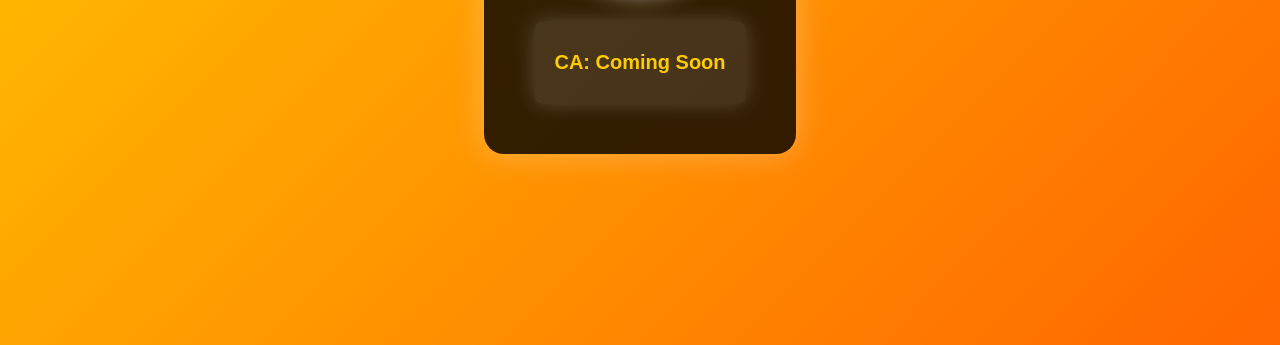
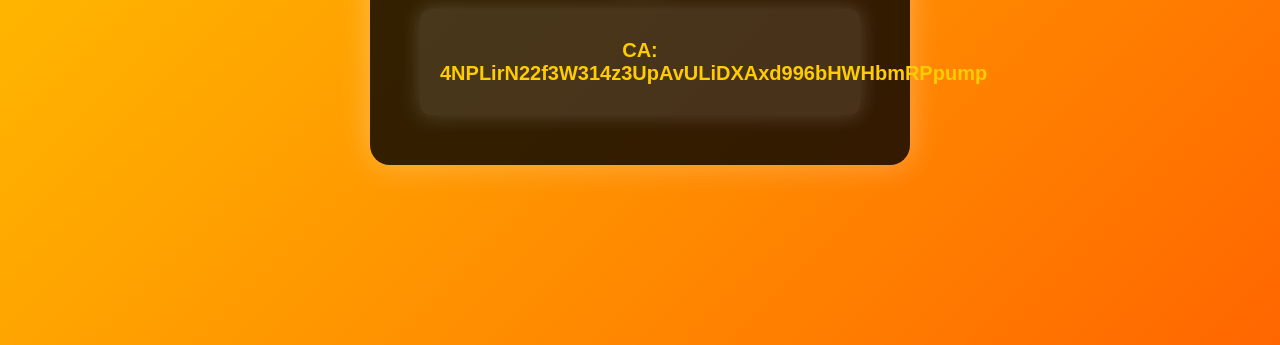
Before and after one commit to stoolthepoop/stoolthepoop.github.io, a plain HTML site: page join.html in a window 1280 px wide. Shown: the part 455-800 px from the top of the page. Drawn offline with Linux system fonts and the light colour scheme.

Commit message:
join.html

```diff
--- a/join.html
+++ b/join.html
@@ -61,7 +61,7 @@
     <div class="container">
         <img src="images/stoolthepoop.png" alt="Stool Logo" class="logo">
         <div class="contact-info">
-            <p>CA: Coming Soon</p>
+            <p>CA: 4NPLirN22f3W314z3UpAvULiDXAxd996bHWHbmRPpump</p>
         </div>
     </div>
 </body>
```
